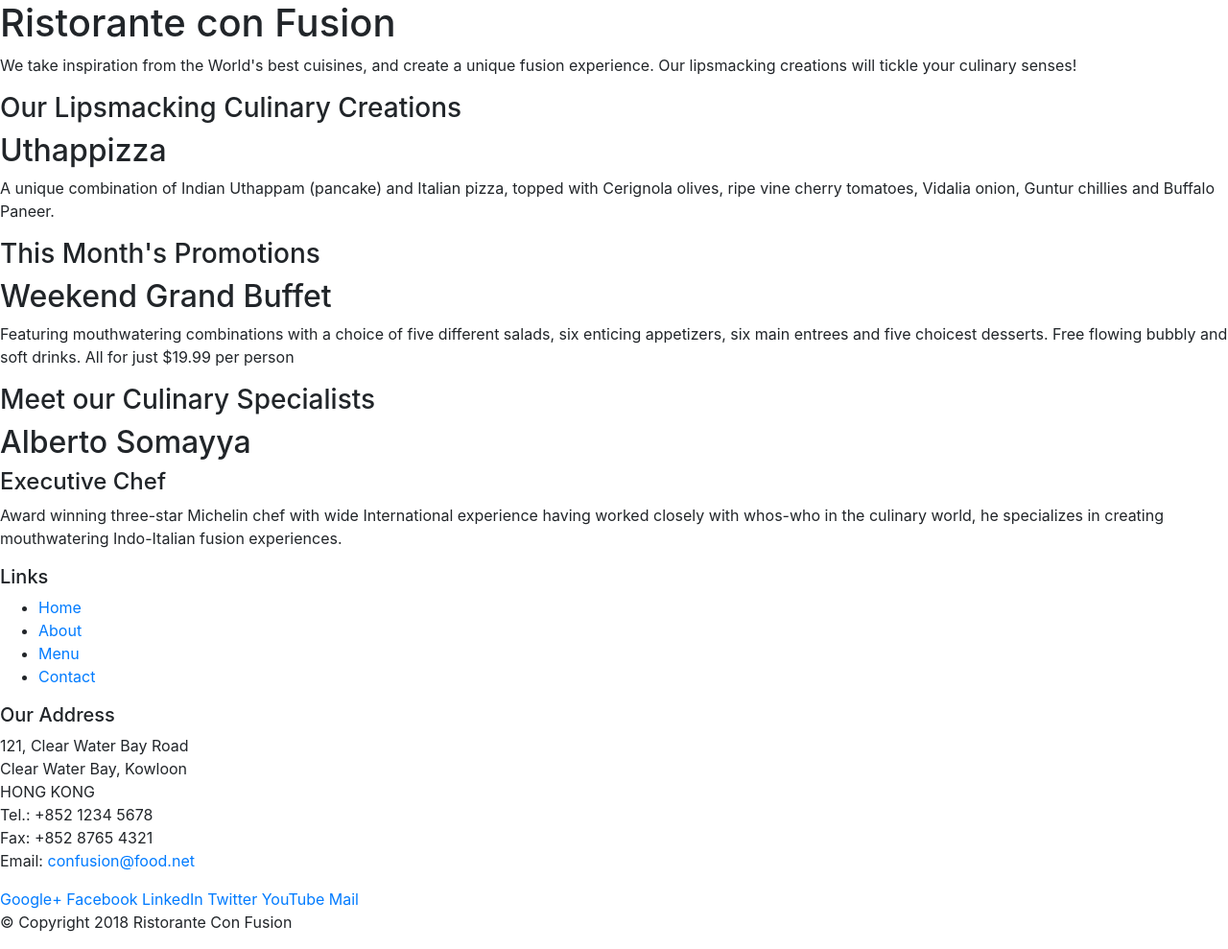
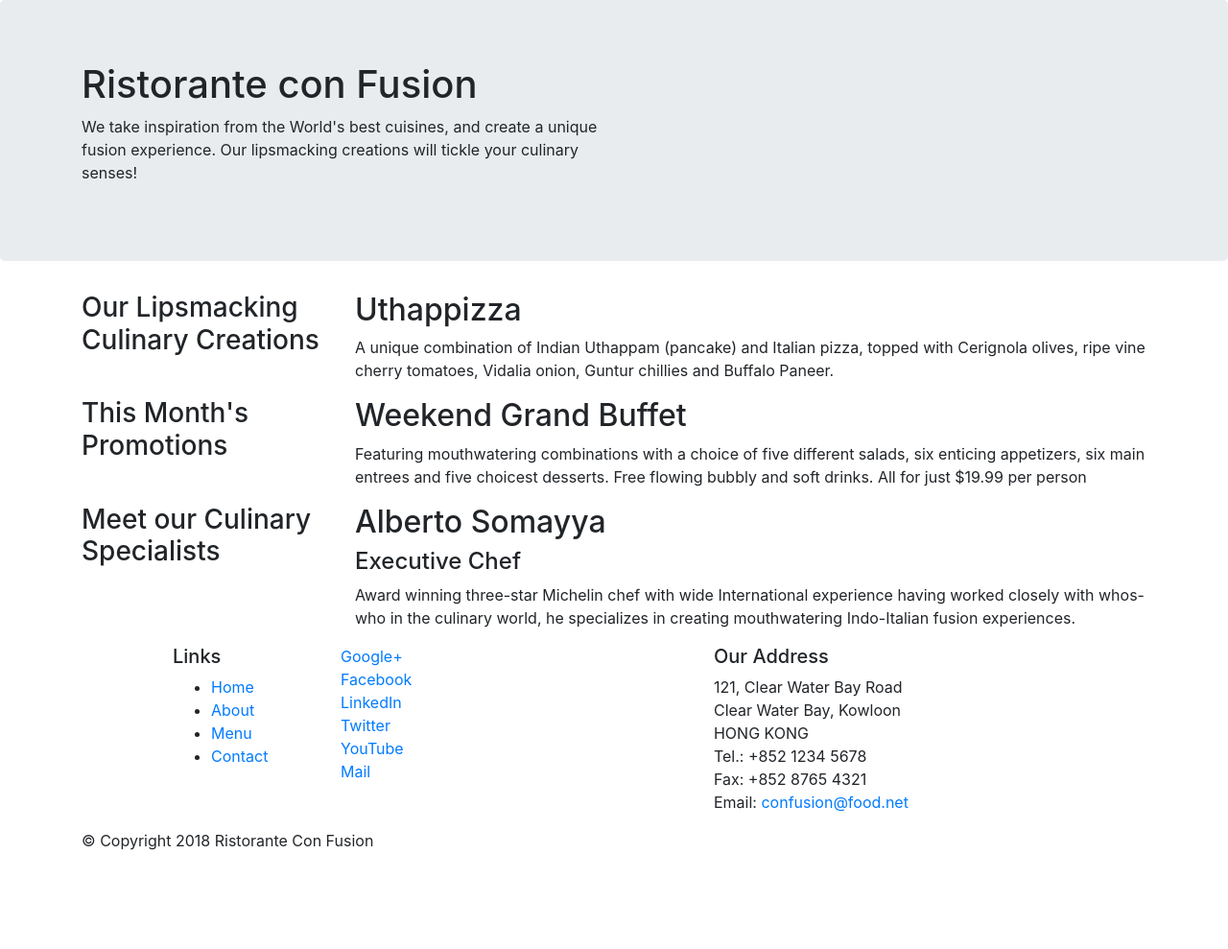
Before and after one commit to thanhtan45/Excercise-5, a website: page index.html in a window 1280 px wide. Shown: the whole page at 96% size. After the commit the page ends 904 px from the top, so only its background shows below. Drawn offline with nearby package versions, Linux system fonts and the light colour scheme.

Commit message:
Bootstrap Grid Part 1

```diff
--- a/index.html
+++ b/index.html
@@ -11,57 +11,59 @@
 
 <body>
 
-    <header>
-        <div>
-            <div>
-                <div>
+    <header class="jumbotron">
+        <div class="container">
+            <div class="row">
+                <div class="col-12 col-sm-6">
                     <h1>Ristorante con Fusion</h1>
                     <p>We take inspiration from the World's best cuisines, and create a unique fusion experience. Our lipsmacking creations will tickle your culinary senses!</p>
                 </div>
-                <div>
+                <div class="col-12 col-sm">
                 </div>
             </div>
         </div>
     </header>
 
-    <div>
-        <div>
-            <div>
+    <footer>
+        <div class="container">
+            <div class="row">
+                <div class="col-12 col-sm-4 col-md-3">
                     <h3>Our Lipsmacking Culinary Creations</h3>
                 </div>
-            <div>
+                <div class="col col-sm col-md">
                     <h2>Uthappizza</h2>
                     <p>A unique combination of Indian Uthappam (pancake) and Italian pizza, topped with Cerignola olives, ripe vine cherry tomatoes, Vidalia onion, Guntur chillies and Buffalo Paneer.</p>
                 </div>
             </div>
 
 
-        <div>
-            <div>
+            <div class="row">
+                <div class="col-12 col-sm-4 col-md-3">
                     <h3>This Month's Promotions</h3>
                 </div>
-            <div>
+                <div class="col col-sm col-md">
                     <h2>Weekend Grand Buffet</h2>
                     <p>Featuring mouthwatering combinations with a choice of five different salads, six enticing appetizers, six main entrees and five choicest desserts. Free flowing bubbly and soft drinks. All for just $19.99 per person </p>
                 </div>
             </div>
 
-        <div>
-            <div>
+            <div class="row">
+                <div class="col-12 col-sm-4 col-md-3">
                     <h3>Meet our Culinary Specialists</h3>
                 </div>
-            <div>
+                <div class="col col-sm col-md">
                     <h2>Alberto Somayya</h2>
                     <h4>Executive Chef</h4>
                     <p>Award winning three-star Michelin chef with wide International experience having worked closely with whos-who in the culinary world, he specializes in creating mouthwatering Indo-Italian fusion experiences. </p>
                 </div>
             </div>
         </div>
+    </footer>
 
     <footer>
-        <div>
-            <div>
-                <div>
+        <div class="container">
+            <div class="row">
+                <div class="col-4 offset-1 col-sm-2">
                     <h5>Links</h5>
                     <ul>
                         <li><a href="#">Home</a></li>
@@ -70,7 +72,7 @@
                         <li><a href="#">Contact</a></li>
                     </ul>
                 </div>
-                <div>
+                <div class="col-12 col-sm-4 order-sm-last col-md-3">
                     <h5>Our Address</h5>
                     <address>
 		              121, Clear Water Bay Road<br>
@@ -81,8 +83,8 @@
 		              Email: <a href="mailto:confusion@food.net">confusion@food.net</a>
 		           </address>
                 </div>
-                <div>
-                    <div>
+                <div class="row">
+                    <div class="col-12 col-sm-4 order-sm-last col-md-3">
                         <a href="http://google.com/+">Google+</a>
                         <a href="http://www.facebook.com/profile.php?id=">Facebook</a>
                         <a href="http://www.linkedin.com/in/">LinkedIn</a>
@@ -92,8 +94,8 @@
                     </div>
                 </div>
             </div>
-            <div>
-                <div>
+            <div class="row">
+                <div class="col col-sm order-sm-first col-md">
                     <p>© Copyright 2018 Ristorante Con Fusion</p>
                 </div>
             </div>
```
Lines whose indentation alone changed are shown as unchanged.
